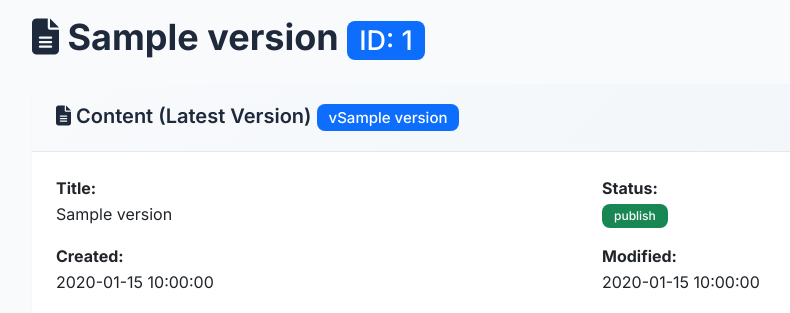
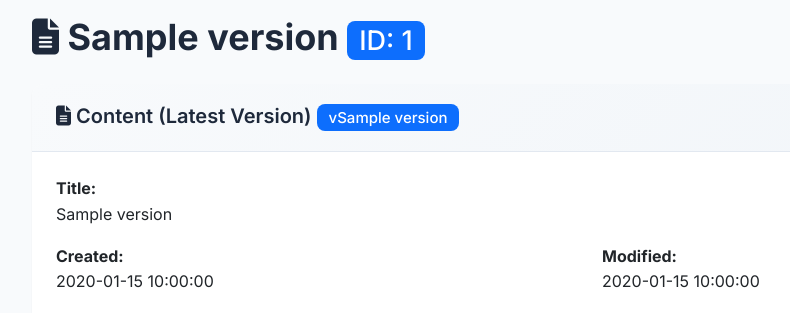
Before and after one commit to otuva/wordpress-archiver, a Flask app: template src/wordpress_archiver/templates/page_detail.html in a window 1280 px wide. Shown: the part 170-483 px from the top of the page, without its empty margins (50-840 px from the left). Run offline with Flask 2, Linux system fonts and the light colour scheme; the template is opened without the code that fills it: most values are stand-ins (such as "Sample title", 1, 10 or a date in 2020).

Commit message:
Remove status badges from various templates

```diff
--- a/src/wordpress_archiver/templates/category_detail.html
+++ b/src/wordpress_archiver/templates/category_detail.html
@@ -115,9 +115,6 @@
                             <div class="card-header d-flex justify-content-between align-items-center">
                                 <div class="d-flex align-items-center gap-2">
                                     <span class="badge bg-primary version-badge">v{{ post.version }}</span>
-                                    <span class="badge bg-{{ 'success' if post.status == 'publish' else 'warning' }} fs-6">
-                                        {{ post.status }}
-                                    </span>
                                 </div>
                                 <small class="text-muted">
                                     <i class="fas fa-calendar me-1"></i>{{ post.date_created[:10] }}
--- a/src/wordpress_archiver/templates/page_detail.html
+++ b/src/wordpress_archiver/templates/page_detail.html
@@ -66,15 +66,9 @@
             </div>
             <div class="card-body">
                 <div class="row mb-3">
-                    <div class="col-md-6">
+                    <div class="col-md-12">
                         <strong>Title:</strong><br>
                         {{ page_versions[0].title or 'Untitled' }}
-                    </div>
-                    <div class="col-md-6">
-                        <strong>Status:</strong><br>
-                        <span class="badge bg-{{ 'success' if page_versions[0].status == 'publish' else 'warning' }}">
-                            {{ page_versions[0].status }}
-                        </span>
                     </div>
                 </div>
 
--- a/src/wordpress_archiver/templates/pages.html
+++ b/src/wordpress_archiver/templates/pages.html
@@ -44,9 +44,6 @@
                     <small class="text-muted">
                         <i class="fas fa-user"></i> Author {{ page.author_id }}
                     </small>
-                    <span class="badge bg-{{ 'success' if page.status == 'publish' else 'warning' }}">
-                        {{ page.status }}
-                    </span>
                 </div>
             </div>
             <div class="card-footer">
--- a/src/wordpress_archiver/templates/post_detail.html
+++ b/src/wordpress_archiver/templates/post_detail.html
@@ -32,9 +32,6 @@
                 </h1>
                 <div class="d-flex align-items-center gap-3">
                     <span class="badge bg-primary fs-6">ID: {{ post_versions[0].wp_id }}</span>
-                    <span class="badge bg-{{ 'success' if post_versions[0].status == 'publish' else 'warning' }} fs-6">
-                        {{ post_versions[0].status }}
-                    </span>
                     <span class="badge bg-info fs-6">v{{ post_versions[0].version }}</span>
                 </div>
             </div>
--- a/src/wordpress_archiver/templates/posts.html
+++ b/src/wordpress_archiver/templates/posts.html
@@ -46,9 +46,6 @@
             <div class="card-header d-flex justify-content-between align-items-center">
                 <div class="d-flex align-items-center gap-2">
                     <span class="badge bg-primary version-badge">v{{ post.version }}</span>
-                    <span class="badge bg-{{ 'success' if post.status == 'publish' else 'warning' }} fs-6">
-                        {{ post.status }}
-                    </span>
                 </div>
                 <small class="text-muted">
                     <i class="fas fa-calendar me-1"></i>{{ post.date_created[:10] }}
--- a/src/wordpress_archiver/templates/tag_detail.html
+++ b/src/wordpress_archiver/templates/tag_detail.html
@@ -107,9 +107,6 @@
                             <div class="card-header d-flex justify-content-between align-items-center">
                                 <div class="d-flex align-items-center gap-2">
                                     <span class="badge bg-primary version-badge">v{{ post.version }}</span>
-                                    <span class="badge bg-{{ 'success' if post.status == 'publish' else 'warning' }} fs-6">
-                                        {{ post.status }}
-                                    </span>
                                 </div>
                                 <small class="text-muted">
                                     <i class="fas fa-calendar me-1"></i>{{ post.date_created[:10] }}
```
